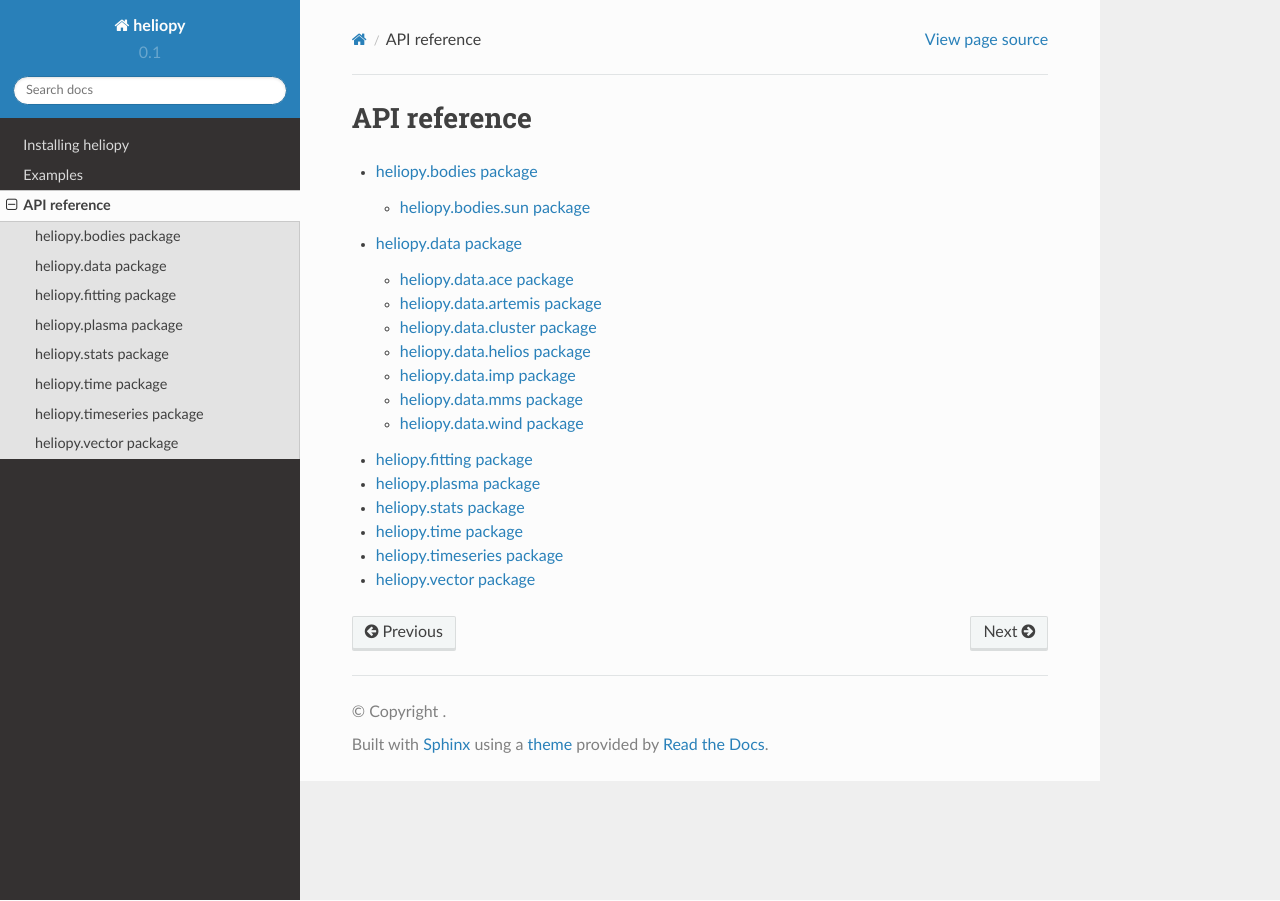
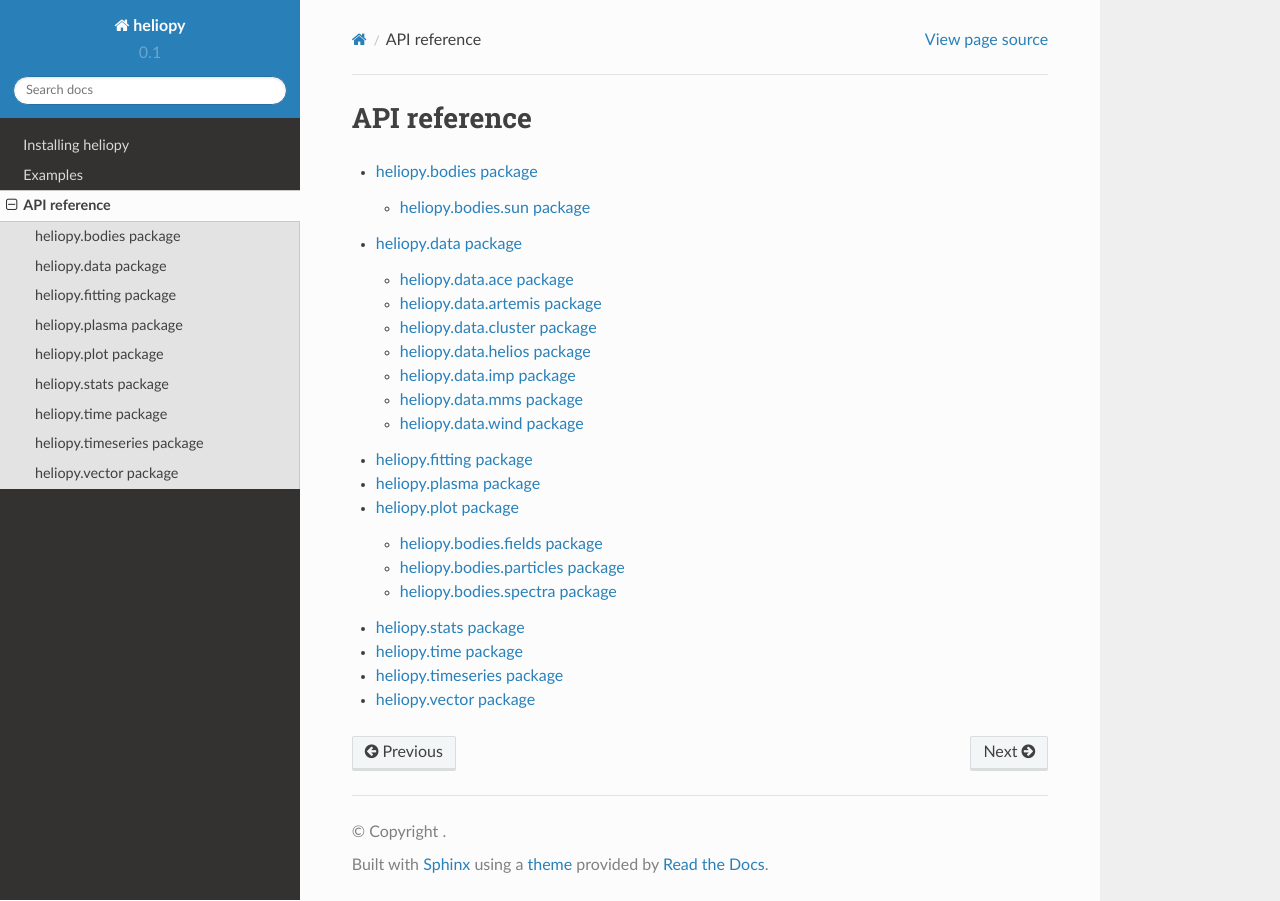
Before and after one commit to heliopython/heliopy, a Sphinx documentation site: the page built from doc/source/code_ref/index.rst, in a window 1280 px wide. Built offline with Sphinx 7.4.7 and the Read the Docs theme 2.0.0, drawn with Linux system fonts in a browser that asks for light colours.

Commit message:
Add plotting docs

```diff
--- a/doc/source/code_ref/index.rst
+++ b/doc/source/code_ref/index.rst
@@ -8,6 +8,7 @@ API reference
    data/index
    fitting
    plasma
+   plot/index
    stats
    time
    timeseries
--- /dev/null
+++ b/doc/source/code_ref/plot/fields.rst
@@ -0,0 +1,7 @@
+heliopy.bodies.fields package
+-----------------------------
+
+Methods for plotting vector fields.
+
+.. automodule:: heliopy.plot.fields
+   :members:
--- /dev/null
+++ b/doc/source/code_ref/plot/index.rst
@@ -0,0 +1,11 @@
+heliopy.plot package
+--------------------
+
+Methods for plotting data.
+
+.. toctree::
+   :maxdepth: 2
+
+   fields
+   particles
+   spectra
--- /dev/null
+++ b/doc/source/code_ref/plot/particles.rst
@@ -0,0 +1,7 @@
+heliopy.bodies.particles package
+--------------------------------
+
+Methods for plotting particle distribution function data.
+
+.. automodule:: heliopy.plot.particles
+   :members:
--- /dev/null
+++ b/doc/source/code_ref/plot/spectra.rst
@@ -0,0 +1,7 @@
+heliopy.bodies.spectra package
+------------------------------
+
+Methods for plotting spectral data.
+
+.. automodule:: heliopy.plot.spectra
+   :members:
```
